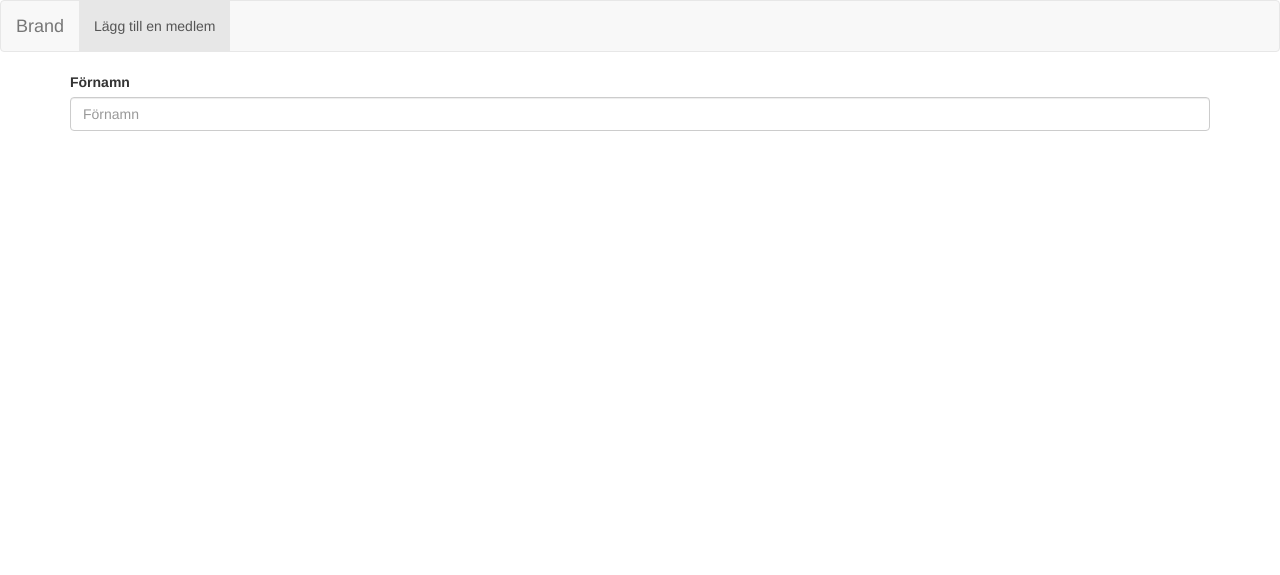
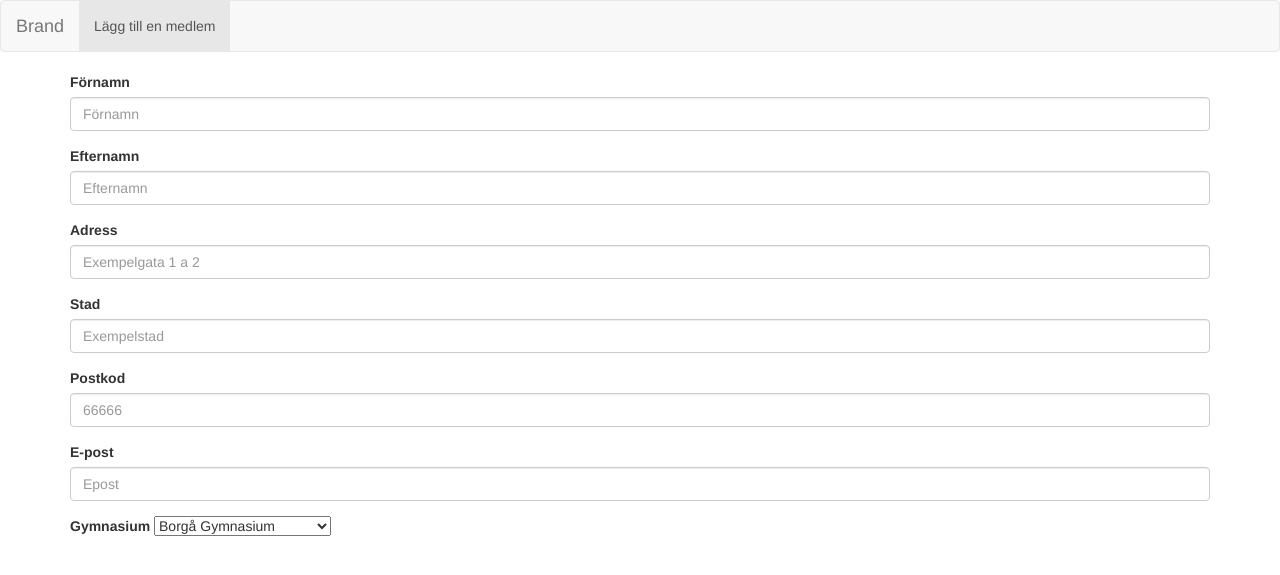
Before and after one commit to orriborri/ematrikeln, a Django app: page /add in a window 1280 px wide. Shown: the top 575 px of the page. Run offline with Django 3.2, Linux system fonts and the light colour scheme; some libraries are stand-ins or nearby versions.

Commit message:
added some to the newmember form

```diff
--- a/ematrikeln/ematrikeln/templates/new.html
+++ b/ematrikeln/ematrikeln/templates/new.html
@@ -1,10 +1,57 @@
 {% extends "base.html" %}
 
 {% block content %}
-<form>
+<script src="http://ajax.googleapis.com/ajax/libs/jquery/1.7.1/jquery.min.js" type="text/javascript"></script>
+
+<script>
+$(document).ready(function() {
+    $('#gymnasium').change(function(){
+        if($(this).val()==='Annat'){
+            $('#gymnasiumAnnat').removeClass('hidden')
+        }else{
+            $('#gymnasiumAnnat').addClass('hidden')
+        }
+    });
+});
+</script>
+<form id="newMember">
     <div class="form-group">
         <label for="firstName">Förnamn</label>
         <input type="TEXT" class="form-control" id="firstName" placeholder="Förnamn">
     </div>
+    <div class="form-group">
+        <label for="lastName">Efternamn</label>
+        <input type="TEXT" class="form-control" id="lastName" placeholder="Efternamn">
+    </div>
+    <div class="form-group">
+        <label for="address">Adress</label>
+        <input type="TEXT" class="form-control" id="address" placeholder="Exempelgata 1 a 2">
+    </div>
+    <div class="form-group">
+        <label for="city">Stad</label>
+        <input type="TEXT" class="form-control" id="city" placeholder="Exempelstad">
+    </div>
+    <div class="form-group">
+        <label for="postcode">Postkod</label>
+        <input type="NUMBER" class="form-control" id="postcode" placeholder="66666">
+    </div>
+    <div class="form-group">
+        <label for="email">E-post</label>
+        <input type="email" class="form-control" id="email" placeholder="Epost">
+    </div>
+
+    <div class="form-group">
+        <label for="gymnasium">Gymnasium</label>
+        <select form="newMember" id="gymnasium">
+            <option> Borgå Gymnasium<option>
+            <option> Kotka svenksa samskola</option>
+            <option> Lovisa Gymnasium</option>
+            <option> Sibbo Gymnasium</option>
+            <option> Annat </option>
+            <input type="TEXT" class="form-control hidden" id="gymnasiumAnnat" placeholder="Exempe Gymnasium">
+    </div>
+        </select>
+        </div>
+
 </form>
 {% endblock %}
```
